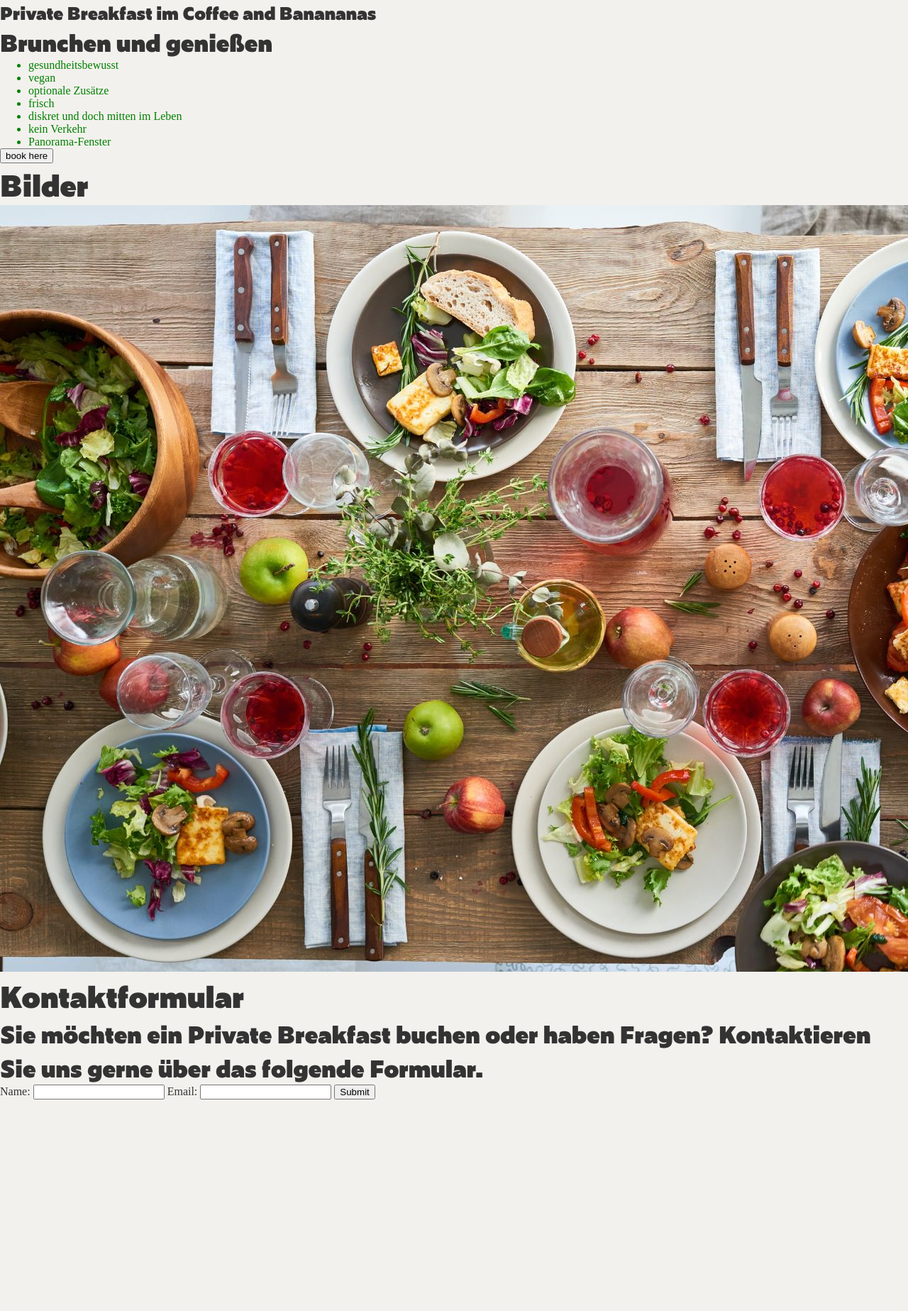
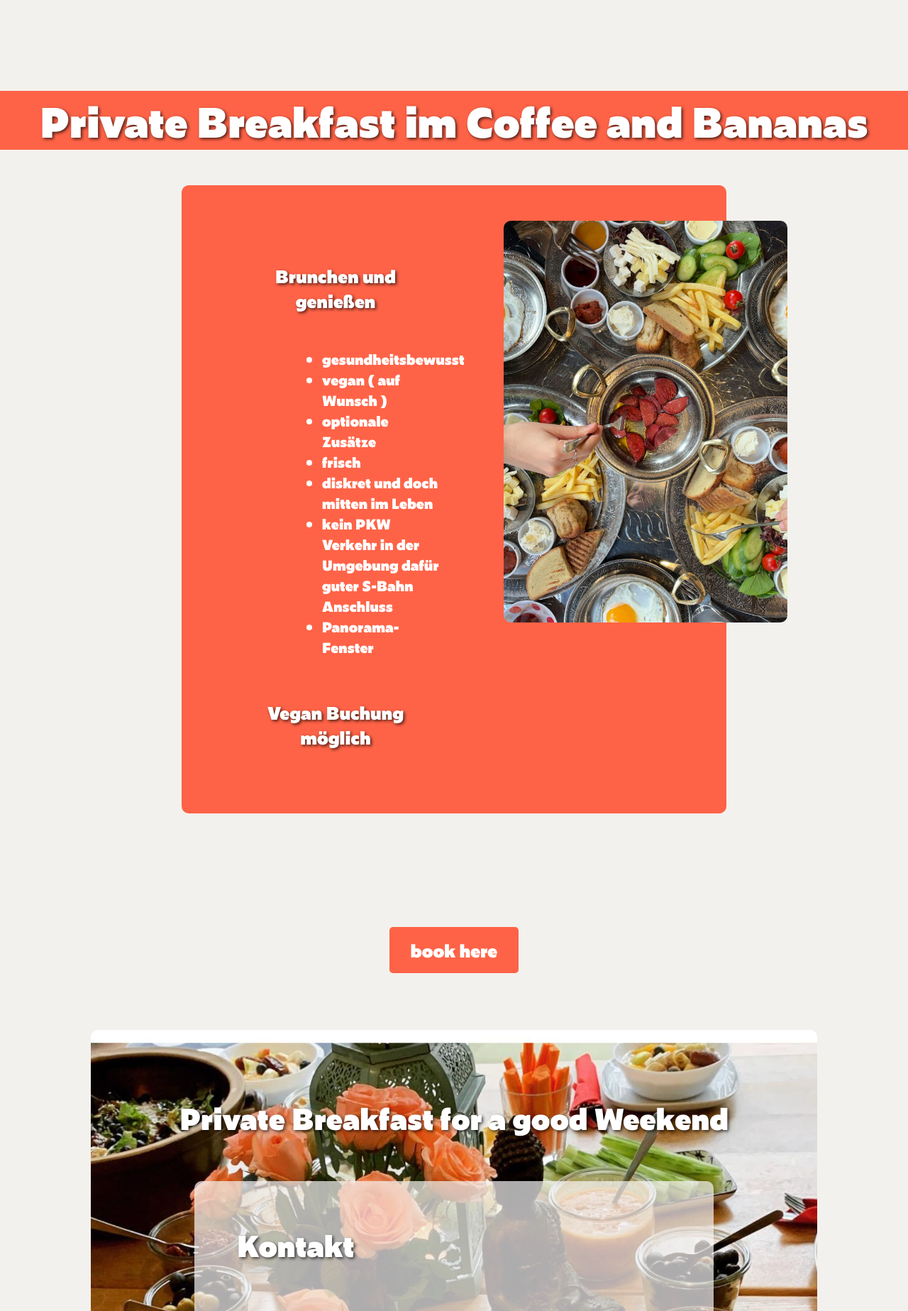
Before and after one commit to AtotheMfnK/coffeandbananas, a PHP site: page /PrivateBreakfast.html in a window 1280 px wide; the page is wider, and only the part inside the window is pictured. Shown: the part 73-1920 px from the top of that part at 71% size. Before the commit the page ends 1622 px from the top of that part, so only its background shows below. Run offline with PHP 8.4, Linux system fonts and the light colour scheme.

Commit message:
Publikation Priavte Breakfast

```diff
--- a/privatebreakfast.css
+++ b/privatebreakfast.css
@@ -1,4 +1,165 @@
-.private-liste li {
-   color: green;
+.private-breakfast-header{
+
+   background-color: tomato;
+   margin-top: 8rem;
+}
+
+.private-breakfast-header h3 {
+   font-size: 3.5em;
+   color: white;
+   text-align: center;
+   text-shadow: 2px 2px 4px rgba(0, 0, 0, 0.7);
+}
+.private-breakfast-header h3:hover {
+   transform: scale(1.05);
+   transition: transform 0.3s ease;
+}
+
+
+.private-breakfast-intro {
+   display: flex;
+   flex-direction: row;
+   justify-content: center;
+   background-color: tomato;
+   padding: 50px;
+   border-radius: 10px;
+   text-align: center;
+   max-width: 60vw;
+   margin: 0 auto;
+   margin-top: 50px;
+}
+
+
+.private-breakfast-intro > div {
+   width: 50%;
+   flex: 1; /* Beide divs nehmen gleich viel Platz ein */
+   padding: 0 20px; /* Optional: Abstand zwischen den divs */
+   margin: auto 0;
+   margin-top: 0;
+}
+
+.private-breakfast-intro p {
+   color: white;
+   font-size: 1.5em;
+   margin-top: 20px;
+}
+
+.private-breakfast-intro ul {
+   margin-top: 10px;
+   padding-left: 8em;
+}
+
+.private-breakfast-intro ul li {
+   color: white;
    list-style-type: disc;
+   text-align: left;
+   font-size: 1.2em;
 }
+
+.private-breakfast-intro img {
+   width: 400px;
+   height: auto;
+   margin-left: 50px;
+   border-radius: 10px;
+}
+
+.private-breakfast-intro img:hover {
+   transform: scale(1.05);
+   transition: transform 0.3s ease;
+}
+
+.private-breakfast-booking {
+   display: flex;
+   justify-content: center;
+   align-items: center;
+   margin-top: 150px;
+   margin: 0 auto;
+   width: 700px;
+   padding-block: 5rem;
+  margin-block-start: 5rem;
+   border-radius: 10px;
+}
+
+
+.private-breakfast-booking button {
+   background-color: tomato;
+   color: white;
+   border: none;
+   padding: 15px 30px;
+   font-size: 1.5em;
+   cursor: pointer;
+   border-radius: 5px;
+}
+
+.private-breakfast-booking button:hover {
+   background-color: #ff6347;
+   transform: scale(1.05);
+   transition: transform 0.3s ease, background-color 0.3s ease;
+}
+
+
+.intro {
+   background-image: url('img/PrivateBreakfastTableImage.jpg');
+   min-height: 90vh;
+   border-radius: 10px;
+   background-attachment: fixed;
+   background-position: center;
+   background-repeat: no-repeat;
+   background-size: cover;
+}
+
+.intro h4, p, h5 {
+   color: white;
+   text-shadow: 2px 2px 4px rgba(0, 0, 0, 0.7);
+   padding: 40px
+}
+
+.intro p {
+   font-size: 1.2rem;
+   max-width: 600px;
+   margin: 0 auto;
+}
+
+.intro-parallex {
+   background-color: rgba(247, 246, 246, 0.7);
+   width: 80%;
+   padding: 20px;
+   border-radius: 10px;
+   margin-top: 20px;
+}
+
+.intro-parallex-two {
+   background-color: rgba(247, 246, 246, 0.7);
+   width: 80%;
+   padding: 20px;
+   border-radius: 10px;
+   margin-top: 20px;
+}
+
+@media screen  and (max-width: 768px) {
+   .private-breakfast-header h3 {
+      font-size: 2.5em;
+   }
+
+   .private-breakfast-intro {
+      flex-direction: column;
+      padding: 20px;
+   }
+
+   .private-breakfast-intro > div {
+      width: 100%;
+      padding: 0;
+      margin-top: 20px;
+   }
+
+   .private-breakfast-intro img {
+      width: 100%;
+      height: auto;
+      margin-left: 0;
+   }
+
+   .private-breakfast-booking {
+      width: 100%;
+      padding: 20px;
+   }
+}
--- a/privatebreakfast.html
+++ b/privatebreakfast.html
@@ -44,35 +44,47 @@
         </ul>
     </nav>
 
-    <section>
-        <h3>Private Breakfast im Coffee and Banananas</h3>
+    <section class="private-breakfast-header">
+        <h3>Private Breakfast im Coffee and Bananas</h3>
+    </section>
+
+    <section class="private-breakfast-intro">
+        <div>
             <p>Brunchen und genießen</p>
             <ul class="private-liste">
                 <li>gesundheitsbewusst</li>
-            <li>vegan</li>
+                <li>vegan ( auf Wunsch )</li>
                 <li>optionale Zusätze</li>
                 <li>frisch</li>
                 <li>diskret und doch mitten im Leben</li>
-            <li>kein Verkehr</li>
+                <li>kein PKW Verkehr in der Umgebung dafür guter S-Bahn Anschluss</li>
                 <li>Panorama-Fenster</li>
             </ul>
+            <p>
+                Vegan Buchung möglich
+            </p>
+        </div>
+        <div class="private-breakfast-image">
+            <img src="img/PrivateBreakfastHochkant1.jpg" alt="Private Breakfast happy Menschen close up" />
+        </div>
     </section>
 
-    <section>
+    <section class="private-breakfast-booking">
         <button>book here</button>
     </section>
 
-    <section>
-        <h4>Bilder </h4>
-        <img src="img/PrivateBreakfastPicture.jpg" alt="Private Breakfast Bild 1" />
+    <!-- <p>Unsere Getränke Liste</p> -->
+
+    <main class="intro">
+        <h4>Private Breakfast for a good Weekend</h4>
+        <section class="intro-parallex">
+        <h4>Kontakt</h4>
+        <!-- <p>
+            Sie möchten ein Private Breakfast buchen oder haben Fragen? Kontaktieren Sie uns gerne über das folgende
+            Formular.</p> -->
+         <p>Sie möchten ein Private Breakfast buchen oder haben Fragen?<br> Kontaktieren Sie uns unter Linda 01521 0615680</p>
     </section>
-
-   <section>
-       <h4>Kontaktformular</h4>
-       <p>
-        Sie möchten ein Private Breakfast buchen oder haben Fragen? Kontaktieren Sie uns gerne über das folgende Formular.
-   </section>
-    <form action="submit_form.php" method="post">
+<!--     <form action="submit_form.php" method="post">
         <label for="name">Name:</label>
         <input type="text" id="name" name="name" required>
 
@@ -80,8 +92,48 @@
         <input type="email" id="email" name="email" required>
 
         <input type="submit" value="Submit">
-    </form>
+    </form> -->
+       <section class="intro-parallex-two">
+        <p>Privates Frühstück für kleine Gruppen bis 8 Personen. <br>
+        Es steht schon alles als kleines Buffet auf dem Tisch und es kann gleich los geschlemmt werden. Getränke berechnen wir extra, das Frühstück kostet pro Person 25,90.
+        </p>
 
+        <h5>Testimonials</h5>
+        <p>"Das Private Breakfast im Coffee and Bananas war eine wunderbare Erfahrung! Die Atmosphäre war gemütlich und
+            die Speisen waren frisch und lecker. Ich habe es sehr genossen, in Ruhe zu frühstücken und die Aussicht
+            durch die Panorama-Fenster zu genießen. Es ist der perfekte Ort für einen entspannten Start in den Tag!" -
+            Anna S.</p>
+        <p>"Ich habe das Private Breakfast als Geschenk für meinen Partner gebucht und es war ein voller Erfolg! Die
+            Diskretion und die ruhige Atmosphäre haben uns sehr gefallen. Das Essen war exquisit und die Präsentation
+            einfach wunderschön. Wir kommen auf jeden Fall wieder!" - Max M.</p>
+        <p>"Das Private Breakfast im Coffee and Bananas ist eine großartige Möglichkeit, den Tag zu beginnen. Es ist
+            gesund, lecker und bietet eine tolle Aussicht. Ich habe es sehr genossen, in Ruhe zu frühstücken und die
+            Atmosphäre zu genießen. Es ist definitiv einen Besuch wert!" - Lisa K.</p>
+    </section>
+
+    <p>Unser Tipp Ayuvedische Ernährung/Getränke</p>
+    </main>
+
+
+
+
+   <!--  <section>
+        <h5>Testimonials</h5>
+        <p>"Das Private Breakfast im Coffee and Bananas war eine wunderbare Erfahrung! Die Atmosphäre war gemütlich und
+            die Speisen waren frisch und lecker. Ich habe es sehr genossen, in Ruhe zu frühstücken und die Aussicht
+            durch die Panorama-Fenster zu genießen. Es ist der perfekte Ort für einen entspannten Start in den Tag!" -
+            Anna S.</p>
+        <p>"Ich habe das Private Breakfast als Geschenk für meinen Partner gebucht und es war ein voller Erfolg! Die
+            Diskretion und die ruhige Atmosphäre haben uns sehr gefallen. Das Essen war exquisit und die Präsentation
+            einfach wunderschön. Wir kommen auf jeden Fall wieder!" - Max M.</p>
+        <p>"Das Private Breakfast im Coffee and Bananas ist eine großartige Möglichkeit, den Tag zu beginnen. Es ist
+            gesund, lecker und bietet eine tolle Aussicht. Ich habe es sehr genossen, in Ruhe zu frühstücken und die
+            Atmosphäre zu genießen. Es ist definitiv einen Besuch wert!" - Lisa K.</p>
+    </section>
+ -->
+<!--     <p>Unser Tipp Ayuvedische Ernährung/Getränke</p>
+
+    <p>E Book Donwload here</p> -->
 </body>
 
 </html>
--- a/root.css
+++ b/root.css
@@ -11,9 +11,16 @@ body {
   font-family: 'ZeitungPro-Black-_1_';
   src: url('ZeitungPro-Black-_1_.ttf') format('truetype');
   font-style: normal;
-
 }
 
+p {
+  font-family: 'ZeitungPro-Black-_1_';
+  font-size: 1.2em;
+}
+
+li, button {
+  font-family: 'ZeitungPro-Black-_1_';
+}
 :root {
   --main-bg-clr: #F2DEC4;
   --prime-fn-clr: #333;
```
Also changed, not shown: img/NEXT COFFEEROASTING SEMINAR 1.6.25.jpg (deleted), img/PrivateBreakfastHochkant.jpg (added), img/PrivateBreakfastHochkant1.jpg (added), img/PrivateBreakfastTableImage.jpg (added). Lines whose indentation alone changed are shown as unchanged.
